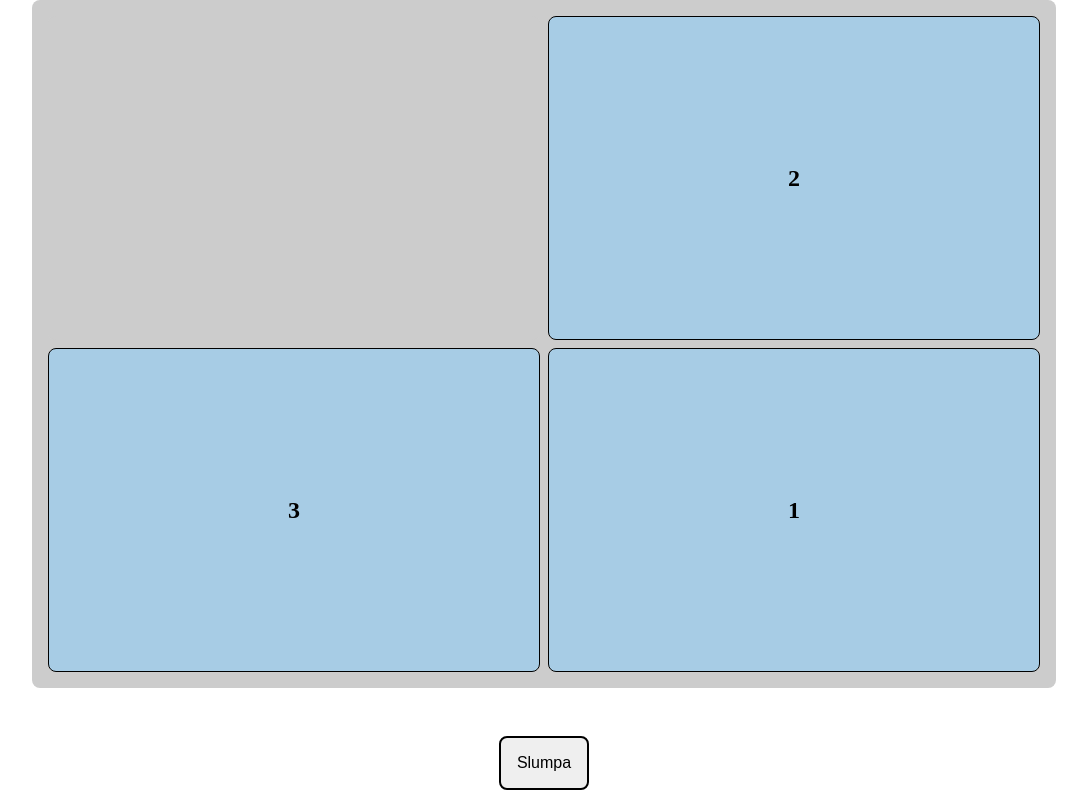
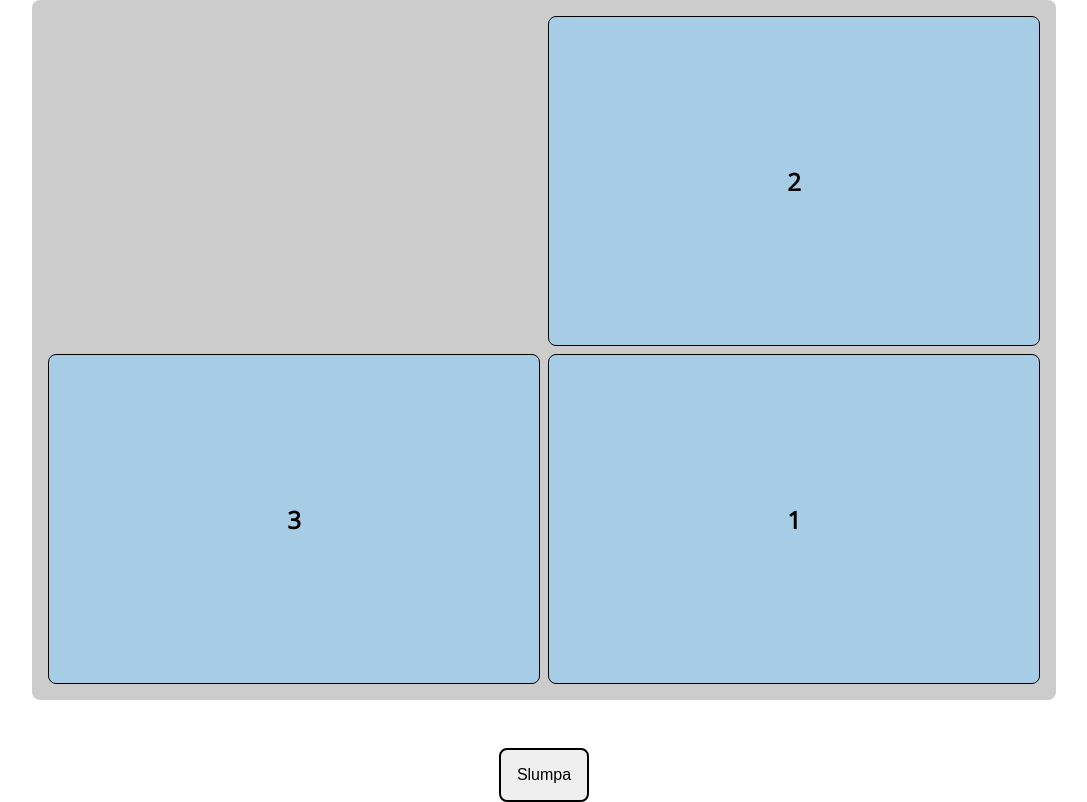
Before and after one commit to TildaYngman/react-n-pussel, a React (Create React App) app: page / in a window 1280 px wide. Shown: the whole page, without its empty margins (96-1183 px from the left). Built offline with nearby package versions, Linux system fonts and the light colour scheme.

Commit message:
Adding google font open sans

```diff
--- a/public/index.html
+++ b/public/index.html
@@ -2,42 +2,23 @@
 <html lang="en">
   <head>
     <meta charset="utf-8" />
-    <link rel="icon" href="%PUBLIC_URL%/favicon.ico" />
-    <meta name="viewport" content="width=device-width, initial-scale=1" />
-    <meta name="theme-color" content="#000000" />
+    <link
+      href="https://fonts.googleapis.com/css2?family=Open+Sans&display=swap"
+      rel="stylesheet"
+    />
+    <meta
+      name="viewport"
+      content="width=device-width, initial-scale=1"
+    />
     <meta
       name="description"
       content="Web site created using create-react-app"
     />
-    <link rel="apple-touch-icon" href="%PUBLIC_URL%/logo192.png" />
-    <!--
-      manifest.json provides metadata used when your web app is installed on a
-      user's mobile device or desktop. See https://developers.google.com/web/fundamentals/web-app-manifest/
-    -->
-    <link rel="manifest" href="%PUBLIC_URL%/manifest.json" />
-    <!--
-      Notice the use of %PUBLIC_URL% in the tags above.
-      It will be replaced with the URL of the `public` folder during the build.
-      Only files inside the `public` folder can be referenced from the HTML.
 
-      Unlike "/favicon.ico" or "favicon.ico", "%PUBLIC_URL%/favicon.ico" will
-      work correctly both with client-side routing and a non-root public URL.
-      Learn how to configure a non-root public URL by running `npm run build`.
-    -->
-    <title>React App</title>
+    <title>React-n-pussel</title>
   </head>
   <body>
     <noscript>You need to enable JavaScript to run this app.</noscript>
     <div id="root"></div>
-    <!--
-      This HTML file is a template.
-      If you open it directly in the browser, you will see an empty page.
-
-      You can add webfonts, meta tags, or analytics to this file.
-      The build step will place the bundled scripts into the <body> tag.
-
-      To begin the development, run `npm start` or `yarn start`.
-      To create a production bundle, use `npm run build` or `yarn build`.
-    -->
   </body>
 </html>
--- a/src/styles/index.css
+++ b/src/styles/index.css
@@ -3,3 +3,7 @@
   padding: 0;
   margin: 0;
 }
+
+body {
+  font-family: 'Open Sans', sans-serif;
+}
```
